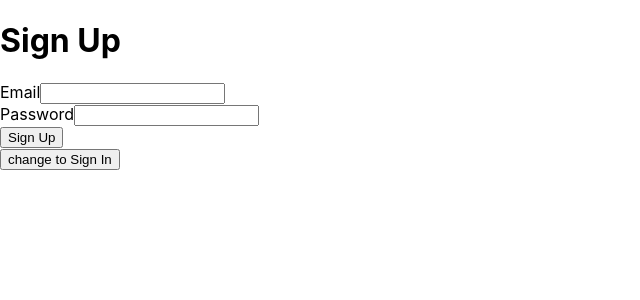
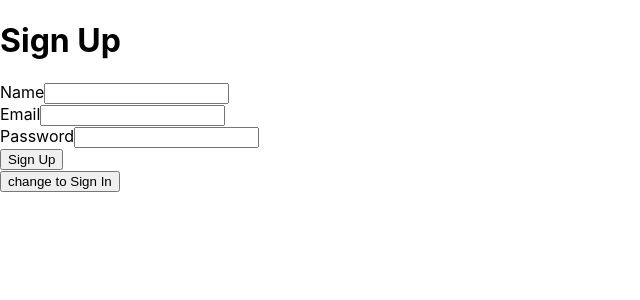
Before and after one commit to juifuhung/Yolu, a React (Create React App) app: page /member in a window 1280 px wide. Both pictures are taken after a click on the button "change to Sign Up". Shown: the top 300 px of the page, without its empty margins (0-640 px from the left). Built offline with nearby package versions, Linux system fonts and the light colour scheme; no server answers.

Commit message:
stored user name in localStorage when signed in or signed up

```diff
--- a/src/pages/Favorites.js
+++ b/src/pages/Favorites.js
@@ -29,6 +29,7 @@ const App = () => {
   const [favorites, setFavorites] = useState([]);
 
   const localId = window.localStorage.getItem("localId");
+  const displayName = window.localStorage.getItem("displayName");
 
   const deleteHandler = async (id) => {
     await deleteDoc(doc(db, "Favorites", `${id}`));
@@ -52,6 +53,7 @@ const App = () => {
   return (
     <div className="App">
       <p>paragraph</p>
+      <p>{`hi ${displayName}`}</p>
       {favorites &&
         favorites.map((item) => {
           return (
--- a/src/pages/Member.js
+++ b/src/pages/Member.js
@@ -3,6 +3,7 @@ import React, { useState, useRef } from "react";
 const Member = () => {
   const emailInputRef = useRef("");
   const passwordInputRef = useRef("");
+  const nameInputRef = useRef("");
 
   const [isLogin, setIsLogin] = useState(true);
 
@@ -13,6 +14,7 @@ const Member = () => {
   const submitHandler = async (event) => {
     event.preventDefault();
 
+    const enteredName = nameInputRef.current.value;
     const enteredEmail = emailInputRef.current.value;
     const enteredPassword = passwordInputRef.current.value;
 
@@ -26,6 +28,7 @@ const Member = () => {
       const result = await fetch(url, {
         method: "POST",
         body: JSON.stringify({
+          displayName: enteredName,
           email: enteredEmail,
           password: enteredPassword,
           returnSecureToken: true,
@@ -37,7 +40,7 @@ const Member = () => {
       const parsedResult = await result.json();
       if (parsedResult.localId) {
         window.localStorage.setItem("localId", parsedResult.localId);
-        console.log(parsedResult);
+        window.localStorage.setItem("displayName", parsedResult.displayName);
         location.replace("./");
       } else {
         alert(parsedResult.error.message);
@@ -46,6 +49,7 @@ const Member = () => {
       return error;
     }
 
+    nameInputRef.current.value = "";
     emailInputRef.current.value = "";
     passwordInputRef.current.value = "";
   };
@@ -54,6 +58,12 @@ const Member = () => {
     <div>
       <h1>{isLogin ? "Sign In" : "Sign Up"}</h1>
       <form onSubmit={submitHandler}>
+        {!isLogin && (
+          <div>
+            <label>Name</label>
+            <input type="string" id="name" required ref={nameInputRef} />
+          </div>
+        )}
         <div>
           <label>Email</label>
           <input type="email" id="email" required ref={emailInputRef} />
```
